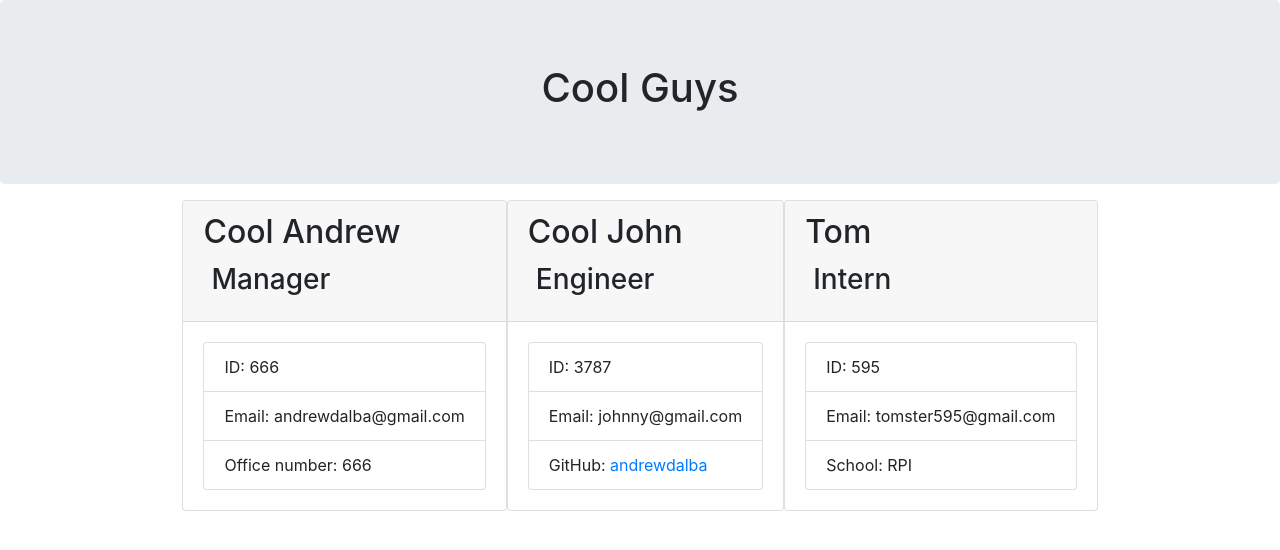
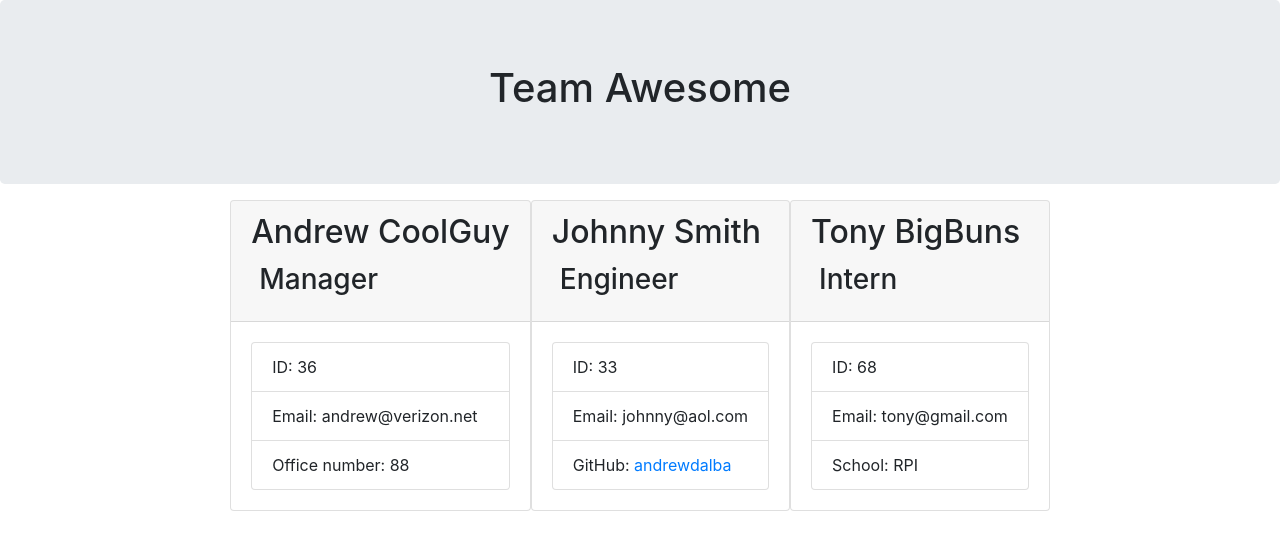
Before and after one commit to andrewdalba/Template-Engine-Employee-Summary, a website: page output/team.html in a window 1280 px wide. Drawn offline with nearby package versions, Linux system fonts and the light colour scheme.

Commit message:
Update README

```diff
--- a/output/team.html
+++ b/output/team.html
@@ -12,49 +12,49 @@
 <body>
   <div class="container-fluid">
       <div class="row">
-          <div class="col-12 jumbotron mb-3 team-heading">
-              <h1 class="text-center">Cool Guys</h1>
+          <div class="col-12 jumbotron mb-3">
+              <h1 class="text-center">Team Awesome</h1>
           </div>
       </div>
   </div>
   <div class="container">
       <div class="row">
-          <div class="team-area col-12 d-flex justify-content-center">
+          <div class=" col-12 d-flex justify-content-center">
               <div class="card employee-card manager">
     <div class="card-header">
-        <h2 class="card-title">Cool Andrew</h2>
+        <h2 class="card-title">Andrew CoolGuy</h2>
         <h3 class="card-title"><i class="fas fa-mug-hot mr-2"></i>Manager</h3>
     </div>
     <div class="card-body">
         <ul class="list-group">
-            <li class="list-group-item">ID: 666</li>
-            <li class="list-group-item">Email: andrewdalba@gmail.com</li>
-            <li class="list-group-item">Office number: 666</li>
+            <li class="list-group-item">ID: 36</li>
+            <li class="list-group-item">Email: andrew@verizon.net</li>
+            <li class="list-group-item">Office number: 88</li>
         </ul>
     </div>
 </div>
 <div class="card employee-card engineer">
     <div class="card-header">
-        <h2 class="card-title">Cool John</h2>
+        <h2 class="card-title">Johnny Smith</h2>
         <h3 class="card-title"><i class="fas fa-glasses mr-2"></i>Engineer</h3>
     </div>
     <div class="card-body">
         <ul class="list-group">
-            <li class="list-group-item">ID: 3787</li>
-            <li class="list-group-item">Email: johnny@gmail.com</li>
+            <li class="list-group-item">ID: 33</li>
+            <li class="list-group-item">Email: johnny@aol.com</li>
             <li class="list-group-item">GitHub: <a href="https://github.com/andrewdalba" target="_blank" rel="noopener noreferrer">andrewdalba</a></li>
         </ul>
     </div>
 </div>
 <div class="card employee-card intern">
     <div class="card-header">
-        <h2 class="card-title">Tom</h2>
+        <h2 class="card-title">Tony BigBuns</h2>
         <h3 class="card-title"><i class="fas fa-user-graduate mr-2"></i>Intern</h3>
     </div>
     <div class="card-body">
         <ul class="list-group">
-            <li class="list-group-item">ID: 595</li>
-            <li class="list-group-item">Email: tomster595@gmail.com</li>
+            <li class="list-group-item">ID: 68</li>
+            <li class="list-group-item">Email: tony@gmail.com</li>
             <li class="list-group-item">School: RPI</li>
         </ul>
     </div>
```
Also changed, not shown: README.md.
